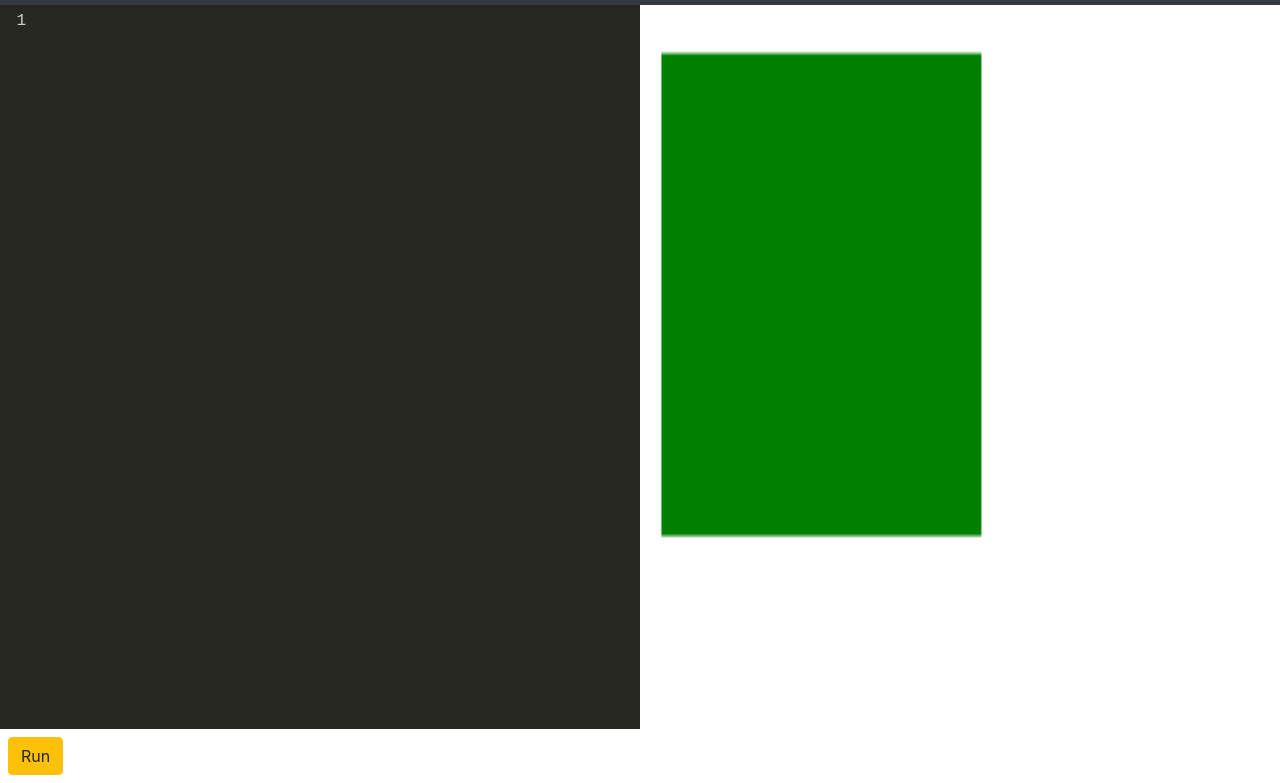
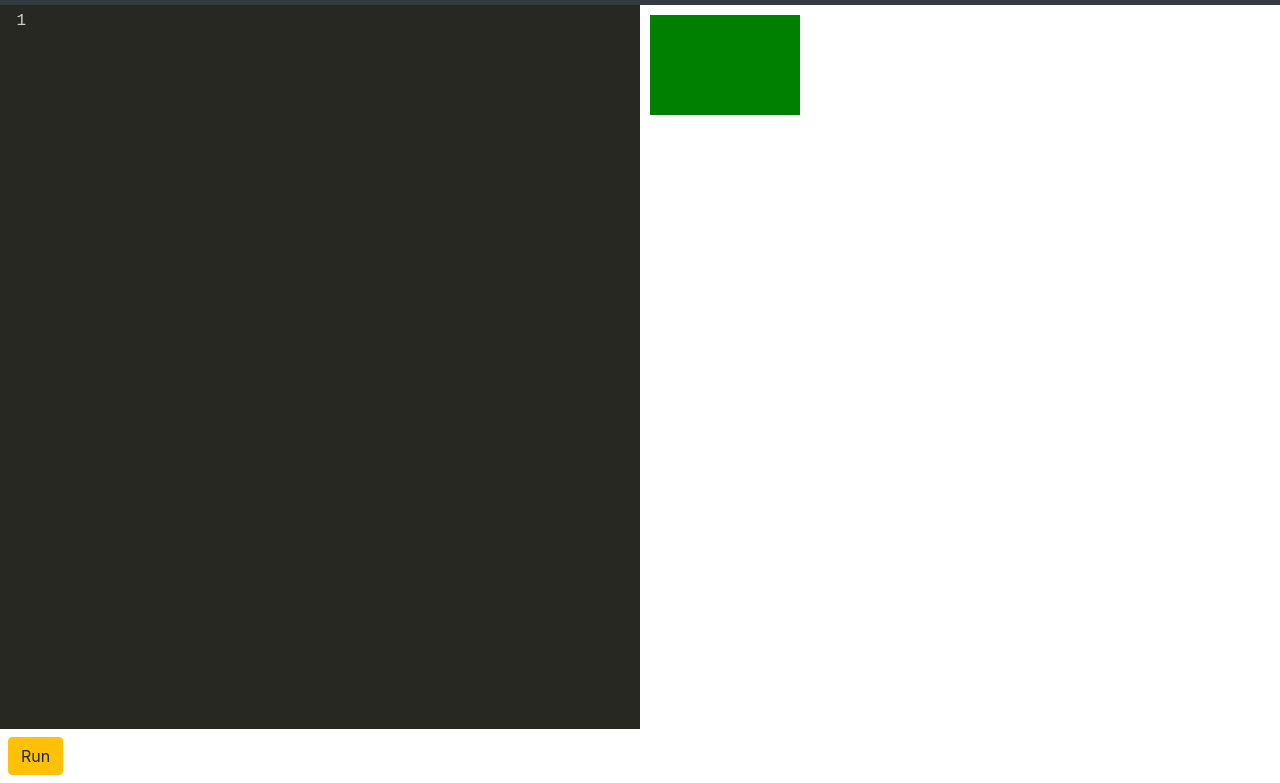
Before and after one commit to jackmorrison12/pyplay, a website built with webpack: page static/index.html in a window 1280 px wide. Shown: the part 71-854 px from the top of the page. Built offline with nearby package versions, Linux system fonts and the light colour scheme.

Commit message:
make rectangle right size

```diff
--- a/static/index.html
+++ b/static/index.html
@@ -36,7 +36,7 @@
       </div>
       <div style="width: 50%; height: calc(100vh - 75.78px);">
 
-        <canvas id="canvas" style="width:100%; height:100%"></canvas>
+        <canvas id="canvas"></canvas>
       </div>
     </div>
   <script src="/js/app.bundle.js"></script>
```
